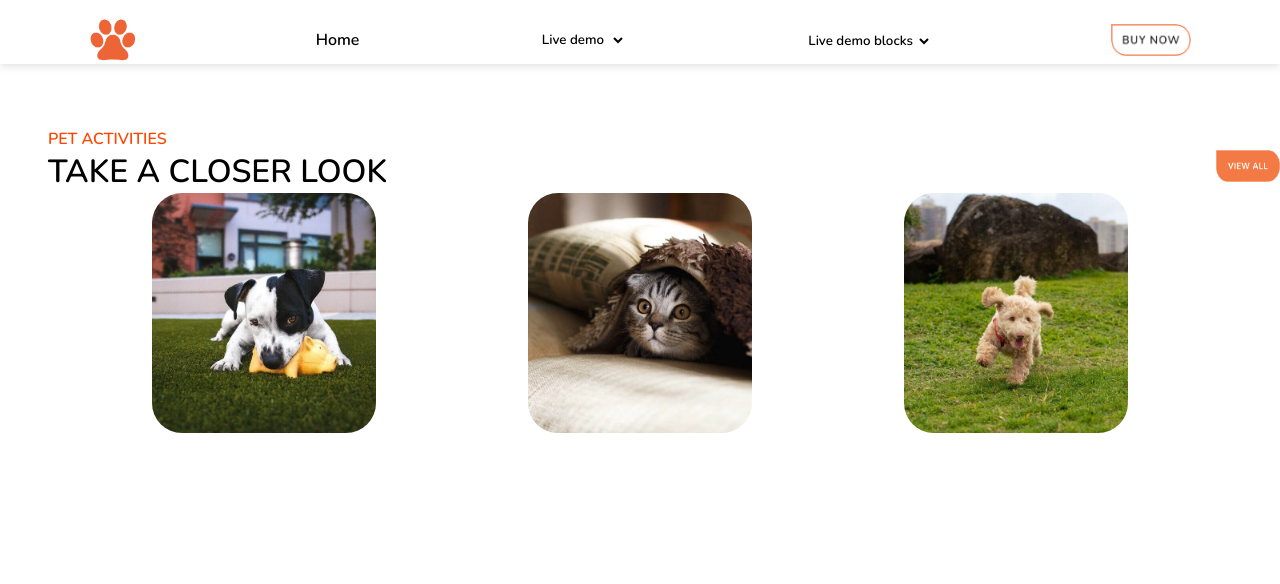
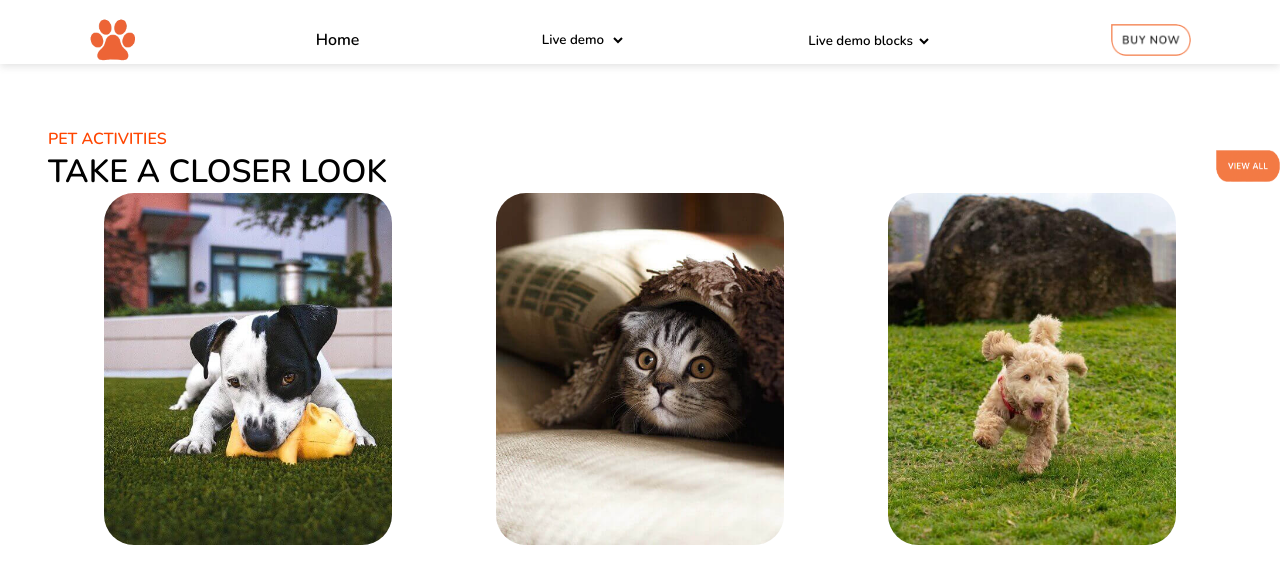
Before and after one commit to g0nzu/2301-W1CH4-Gonzu-Diez, a website: page index.html in a window 1280 px wide. Drawn offline with nearby package versions, Linux system fonts and the light colour scheme.

Commit message:
change img sizes

```diff
--- a/sass/style.scss
+++ b/sass/style.scss
@@ -86,6 +86,6 @@ select {
 .bottom-img {
   object-fit: cover;
   border-radius: 30px;
-  width: 14rem;
-  height: 15rem;
+  width: 18rem;
+  height: 22rem;
 }
```
Also changed, not shown: css/style.css.
